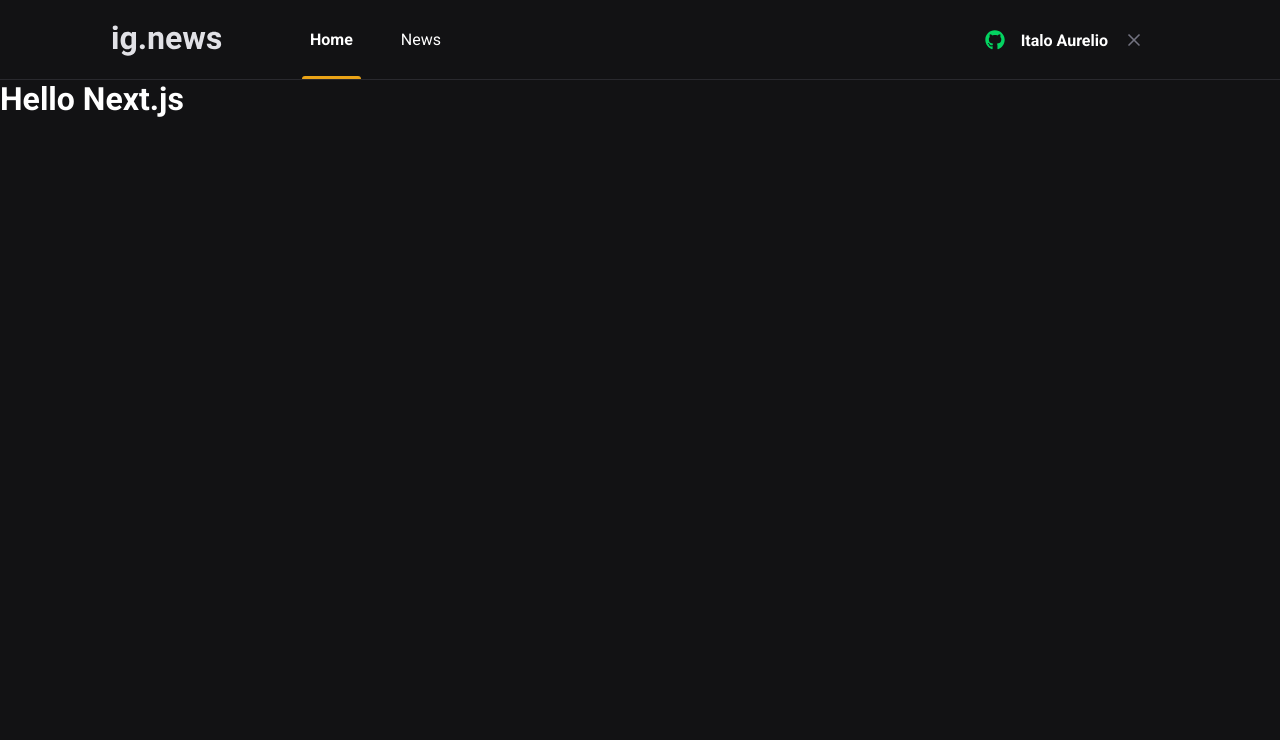
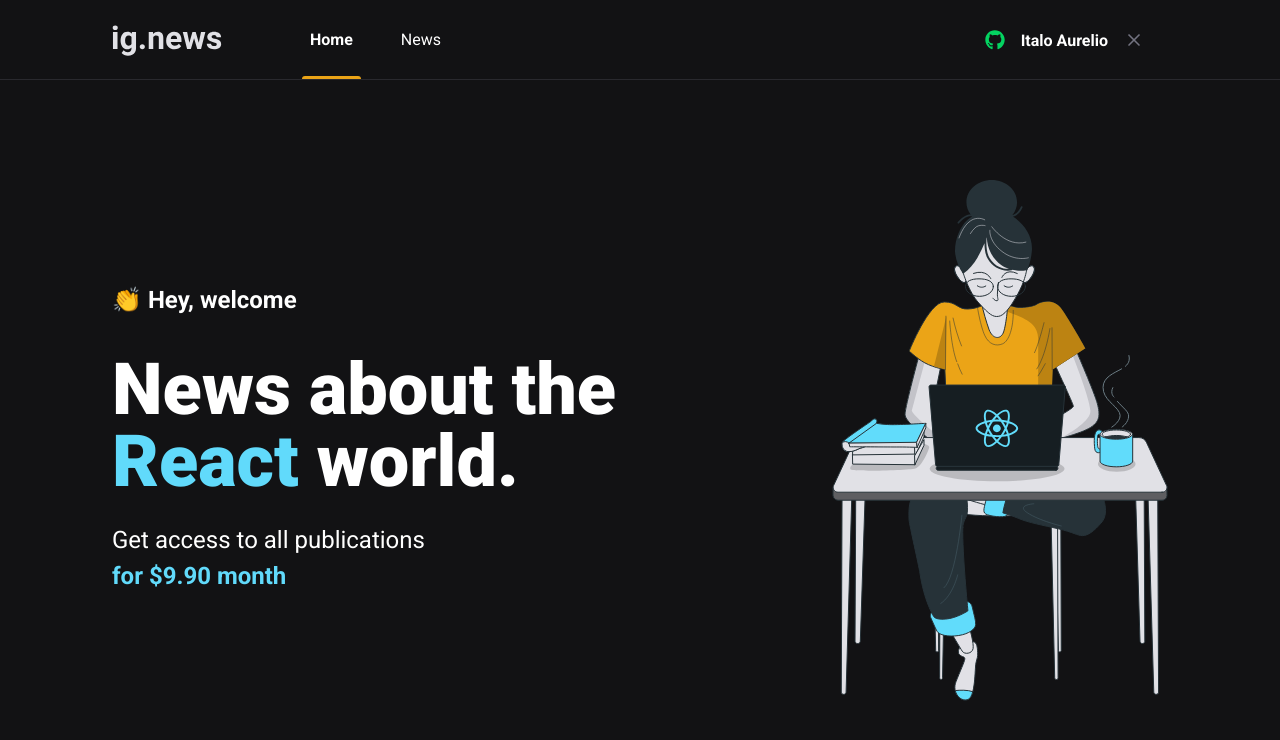
Before and after one commit to iaurg/ignite-react-cap-3, a Next.js app: page / in a window 1280 px wide. Shown: the top 740 px of the page. Built offline with nearby package versions, Linux system fonts and the light colour scheme.

Commit message:
Add home page content

```diff
--- /dev/null
+++ b/src/pages/home.module.scss
@@ -0,0 +1,42 @@
+.contentContainer {
+  max-width:1120px;
+  margin: 0 auto;
+  padding: 0 2rem;
+  height: calc(100vh - 5rem);
+
+  display: flex;
+  align-items: center;
+  justify-content: space-between;
+}
+
+.hero {
+  max-width: 600px;
+
+  > span {
+    font-size: 1.5rem;
+    font-weight: bold;
+  }
+
+  h1 {
+    font-size: 4.5rem;
+    line-height: 4.5rem;
+
+    font-weight: 900;
+    margin-top: 2.5rem;
+
+    span {
+      color: var(--cyan-500);
+    }
+  }
+
+  p {
+    font-size: 1.5rem;
+    line-height: 2.25rem;
+    margin-top: 1.5rem;
+
+    span {
+      color: var(--cyan-500);
+      font-weight: bold;
+    }
+  }
+}
--- a/src/pages/index.tsx
+++ b/src/pages/index.tsx
@@ -1,4 +1,5 @@
 import Head from 'next/head'
+import styles from './home.module.scss'
 
 export default function Home() {
   return (
@@ -6,9 +7,19 @@
       <Head>
           <title>Ig.news</title>
       </Head>
-      <h1>
-        Hello Next.js
-      </h1>
+      <main className={styles.contentContainer}>
+        <section className={styles.hero}>
+          <span>👏 Hey, welcome</span>
+          <h1>
+            News about the <span>React</span> world.
+          </h1>
+          <p>
+            Get access to all publications <br />
+            <span>for $9.90 month</span>
+          </p>
+        </section>
+        <img src="/images/avatar.svg" alt="Girl Coding" />
+      </main>
     </>
   )
 }
```
